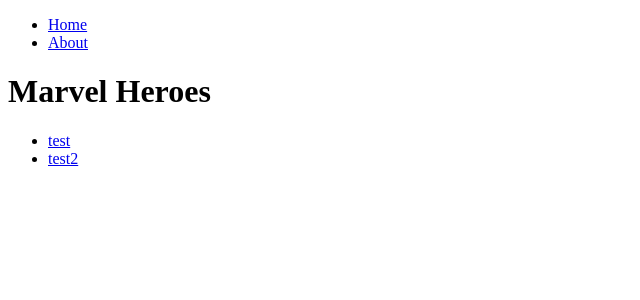
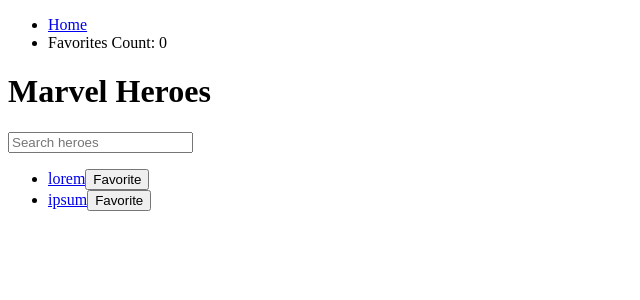
Before and after one commit to DanielSantiagoDev/marvel-hero-list, a Next.js app: page / in a window 1280 px wide. Shown: the top 300 px of the page, without its empty margins (0-640 px from the left). Built offline with nearby package versions, Linux system fonts and the light colour scheme.

Commit message:
Added favorites and search functionality, as well as context for favorites

```diff
--- a/pages/_app.tsx
+++ b/pages/_app.tsx
@@ -1,8 +1,12 @@
 import React from "react";
 import { AppProps } from "next/app";
-
+import { FavoriteProvider } from '../src/context/FavoriteContext';
 const MyApp: React.FC<AppProps> = ({ Component, pageProps }) => {
-  return <Component {...pageProps} />;
+  return (
+    <FavoriteProvider>
+      <Component {...pageProps} />
+    </FavoriteProvider>
+  );
 };
 
 export default MyApp;
--- a/pages/index.tsx
+++ b/pages/index.tsx
@@ -1,6 +1,8 @@
-import React from "react";
+import React, { useState, useEffect } from 'react';
+import { useRouter } from 'next/router';
 import Link from "next/link";
 import { GetServerSideProps } from "next";
+import { useFavorites } from '../src/context/FavoriteContext';
 import Layout from "../src/components/Layout";
 
 interface Hero {
@@ -13,13 +15,44 @@
 }
 
 function HomePage({ heroes }: Props) {
+
+  const router = useRouter();
+  const { favorites, handleFavorite } = useFavorites();
+  const [searchTerm, setSearchTerm] = useState('');
+  const [filteredHeroes, setFilteredHeroes] = useState<Hero[]>(heroes);
+  const viewFavorites = router.query.view === 'favorites';
+
+  useEffect(() => {
+    const filtered = heroes.filter(hero => {
+      const isFavorite = favorites.has(hero.id);
+      const matchesSearch = hero.name.toLowerCase().includes(searchTerm.toLowerCase());
+
+      if (viewFavorites) {
+        return isFavorite && matchesSearch;
+      } else {
+        return matchesSearch;
+      }
+    });
+
+    setFilteredHeroes(filtered);
+  }, [searchTerm, viewFavorites, heroes, favorites]);
+
   return (
     <Layout>
       <h1>Marvel Heroes</h1>
+      <input
+        type="text"
+        placeholder="Search heroes"
+        value={searchTerm}
+        onChange={(e) => setSearchTerm(e.target.value)}
+      />
       <ul>
-        {heroes.map((hero) => (
+        {filteredHeroes.map((hero) => (
           <li key={hero.id}>
             <Link href={`/hero/${hero.id}`}>{hero.name}</Link>
+            <button onClick={() => handleFavorite(hero.id)}>
+              {favorites.has(hero.id) ? 'Unfavorite' : 'Favorite'}
+            </button>
           </li>
         ))}
       </ul>
@@ -29,8 +62,8 @@
 
 export const getServerSideProps: GetServerSideProps = async () => {
   const heroes = [
-    { id: 0, name: "test" },
-    { id: 1, name: "test2" },
+    { id: 0, name: "lorem" },
+    { id: 1, name: "ipsum" },
   ];
 
   return {
--- a/src/components/Header.tsx
+++ b/src/components/Header.tsx
@@ -1,7 +1,15 @@
 import React from "react";
+import { useFavorites } from '../context/FavoriteContext';
 import Link from "next/link";
+import { useRouter } from 'next/router';
 
 const Header: React.FC = () => {
+  const { favorites } = useFavorites();
+  const router = useRouter();
+  const handleFavoritesClick = () => {
+    router.push('/?view=favorites');
+  };
+
   return (
     <header>
       <nav>
@@ -10,7 +18,7 @@
             <Link href="/">Home</Link>
           </li>
           <li>
-            <Link href="/about">About</Link>
+            <div onClick={handleFavoritesClick}>Favorites Count: {favorites.size}</div>
           </li>
         </ul>
       </nav>
--- /dev/null
+++ b/src/context/FavoriteContext.tsx
@@ -0,0 +1,39 @@
+import React, { createContext, useContext, useState, ReactNode } from 'react';
+
+interface FavoriteContextType {
+  favorites: Set<number>;
+  handleFavorite: (id: number) => void;
+}
+
+const FavoriteContext = createContext<FavoriteContextType | undefined>(undefined);
+
+export const FavoriteProvider: React.FC<{ children: ReactNode }> = ({ children }) => {
+  const [favorites, setFavorites] = useState<Set<number>>(new Set());
+
+  const handleFavorite = (id: number) => {
+    setFavorites((prev) => {
+      const newFavorites = new Set(prev);
+      if (newFavorites.has(id)) {
+        newFavorites.delete(id);
+      } else {
+        newFavorites.add(id);
+      }
+      console.log(newFavorites)
+      return newFavorites;
+    });
+  };
+
+  return (
+    <FavoriteContext.Provider value={{ favorites, handleFavorite }}>
+      {children}
+    </FavoriteContext.Provider>
+  );
+};
+
+export const useFavorites = (): FavoriteContextType => {
+  const context = useContext(FavoriteContext);
+  if (!context) {
+    throw new Error('useFavorites must be used in a providerr');
+  }
+  return context;
+};
```
Also changed, not shown: pages/hero/[heroId].tsx (+6 -2 lines).
